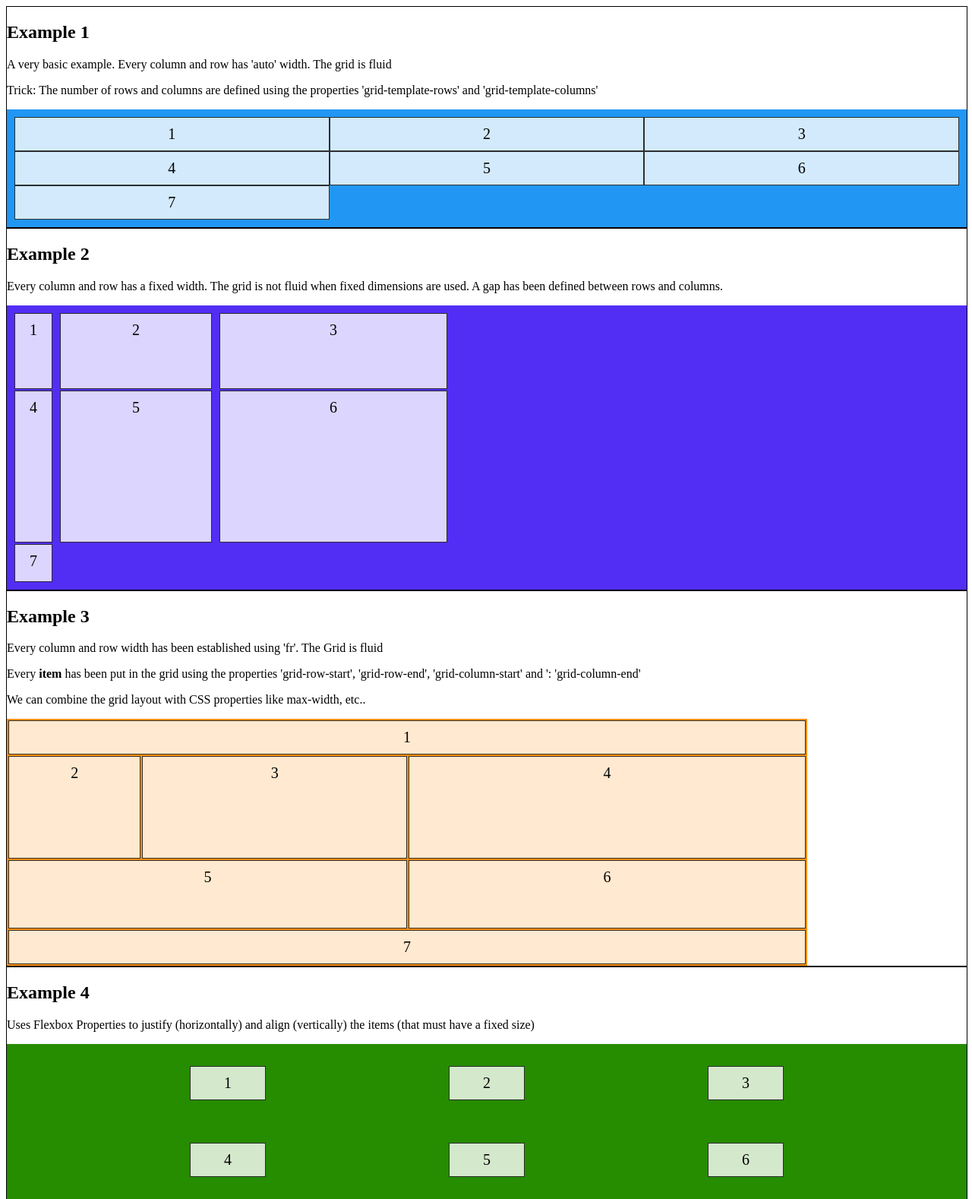
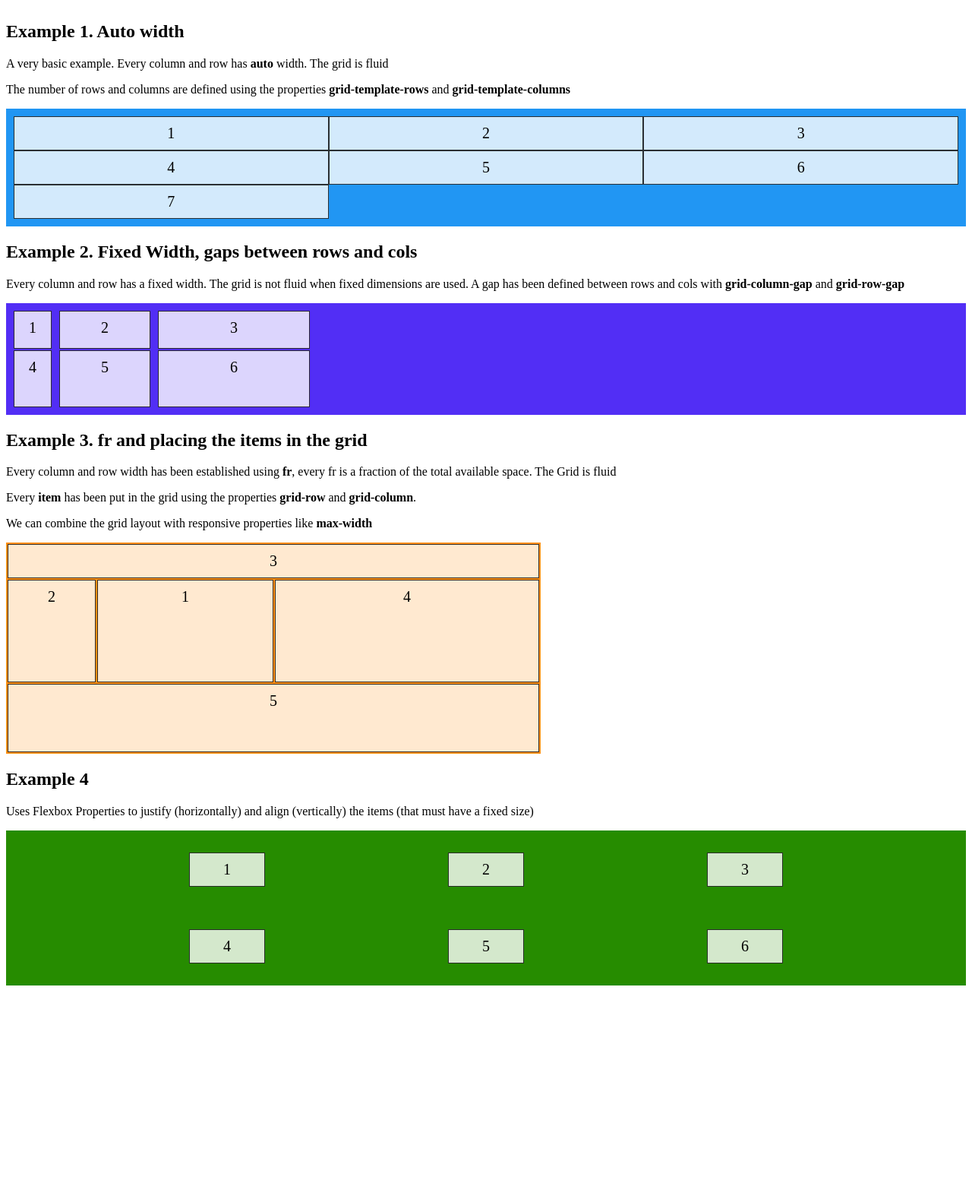
Before and after one commit to classicoman2/snippets-css-and-js, a plain HTML site: page grid/grid-examples.html in a window 1280 px wide. Shown: the top 1578 px of the page at 76% size. After the commit the page ends 1305 px from the top, so only its background shows below. Drawn offline with Linux system fonts and the light colour scheme.

Commit message:
grids simplified and improved explanation

```diff
--- a/grid/grid-examples.css
+++ b/grid/grid-examples.css
@@ -5,17 +5,6 @@ main {
 
 section {
   width: 100%;
-  border: 1px solid black;
-}
-
-/** EXEMPLE 1 **/
-
-.grid-container1 {
-  display: grid;
-  grid-template-columns: auto auto auto;
-  grid-template-rows: auto auto auto;
-  background-color: #2196f3;
-  padding: 10px;
 }
 
 .grid-item {
@@ -26,28 +15,42 @@ section {
   text-align: center;
 }
 
+/** EXEMPLE 1 **/
+
+.grid-container1 {
+  background-color: #2196f3;
+  padding: 10px;
+
+  display: grid;
+  grid-template-columns: auto auto auto;
+  grid-template-rows: auto auto auto;
+}
+
 /** EXEMPLE 2 **/
 
 .grid-container2 {
+  background-color: #522ef5;
+  padding: 10px;
+
   display: grid;
-  grid-template-columns: 50px 200px 300px;
-  grid-template-rows: 100px 200px 50px;
+  grid-template-columns: 50px 120px 200px;
+  grid-template-rows: 50px 75px;
+
   grid-column-gap: 10px;
   grid-row-gap: 2px;
-  background-color: #522ef5;
-  padding: 10px;
 }
 
 /** EXEMPLE 3 **/
 
 .grid-container3 {
+  background-color: #ff9013;
+  padding: 2px;
+  max-width: 700px;
+
   display: grid;
   grid-template-columns: 1fr 2fr 3fr;
   grid-template-rows: 1fr 3fr 2fr;
   grid-gap: 2px;
-  background-color: #ff9013;
-  padding: 2px;
-  max-width: 1050px;
 }
 
 .capsa {
@@ -58,66 +61,43 @@ section {
   text-align: center;
 }
 
-.capsa1 {
-  grid-row-start: 1;
-  grid-row-end: 2;
-  grid-column-start: 1;
-  grid-column-end: 4;
+.capsa3 {
+  grid-row: 1/2;
+  grid-column: 1/4;
 }
 
 .capsa2 {
-  grid-row-start: 2;
-  grid-row-end: 3;
-  grid-column-start: 1;
-  grid-column-end: 2;
+  grid-row: 2/3;
+  grid-column: 1/2;
 }
 
-.capsa3 {
-  grid-row-start: 2;
-  grid-row-end: 3;
-  grid-column-start: 2;
-  grid-column-end: 3;
+.capsa1 {
+  grid-row: 2/3;
+  grid-column: 2/3;
 }
 
 .capsa4 {
-  grid-row-start: 2;
-  grid-row-end: 3;
-  grid-column-start: 3;
-  grid-column-end: 4;
+  grid-row: 2/3;
+  grid-column: 3/4;
 }
 
 .capsa5 {
-  grid-row-start: 3;
-  grid-row-end: 4;
-  grid-column-start: 1;
-  grid-column-end: 3;
-}
-
-
-.capsa6 {
-  grid-row-start: 3;
-  grid-row-end: 4;
-  grid-column-start: 3;
-  grid-column-end: 4;
-}
-
-.capsa7 {
-  grid-row-start: 4;
-  grid-row-end: 5;
-  grid-column-start: 1;
-  grid-column-end: 4;
+  grid-row: 3/4;
+  grid-column: 1/4;
 }
 
 /** EXEMPLE 4 **/
 
 .grid-container4 {
+  background-color: #268c00;
+  padding: 2px;
+  height: 200px;
+
   display: grid;
   grid-template-columns: repeat(3, 100px);
   grid-template-rows: repeat(2, 1fr);
+  grid-gap: 2px;
+
   justify-content: space-evenly;
   align-items: center;
-  grid-gap: 2px;
-  background-color: #268c00;
-  padding: 2px;
-  height: 200px;
 }
--- a/grid/grid-examples.html
+++ b/grid/grid-examples.html
@@ -12,14 +12,15 @@
     <main>
       <!-- EXEMPLE 1 -->
       <section>
-        <h1>Example 1</h1>
+        <h1>Example 1. Auto width</h1>
         <p>
-          A very basic example. Every column and row has 'auto' width. The grid
-          is fluid
+          A very basic example. Every column and row has
+          <strong>auto</strong> width. The grid is fluid
         </p>
         <p>
-          Trick: The number of rows and columns are defined using the properties
-          'grid-template-rows' and 'grid-template-columns'
+          The number of rows and columns are defined using the properties
+          <strong>grid-template-rows</strong> and
+          <strong>grid-template-columns</strong>
         </p>
         <p></p>
         <div class="grid-container1">
@@ -35,11 +36,12 @@
 
       <!-- EXEMPLE 2 -->
       <section>
-        <h1>Example 2</h1>
+        <h1>Example 2. Fixed Width, gaps between rows and cols</h1>
         <p>
           Every column and row has a fixed width. The grid is not fluid when
           fixed dimensions are used. A gap has been defined between rows and
-          columns.
+          cols with <strong> grid-column-gap</strong> and
+          <strong> grid-row-gap</strong>
         </p>
         <p></p>
         <div class="grid-container2">
@@ -49,25 +51,23 @@
           <div class="grid-item">4</div>
           <div class="grid-item">5</div>
           <div class="grid-item">6</div>
-          <div class="grid-item">7</div>
         </div>
       </section>
 
       <!-- EXEMPLE 3 -->
       <section>
-        <h1>Example 3</h1>
+        <h1>Example 3. fr and placing the items in the grid</h1>
         <p>
-          Every column and row width has been established using 'fr'. The Grid
-          is fluid
+          Every column and row width has been established using
+          <strong>fr</strong>, every fr is a fraction of the total available
+          space. The Grid is fluid
         </p>
         <p>
           Every <strong>item</strong> has been put in the grid using the
-          properties 'grid-row-start', 'grid-row-end', 'grid-column-start' and ':
-          'grid-column-end'
+          properties <strong>grid-row</strong> and <strong>grid-column</strong>.
         </p>
         <p>
-          We can combine the grid layout with CSS properties like max-width,
-          etc..
+          We can combine the grid layout with responsive properties like <strong>max-width</strong>
         </p>
         <div class="grid-container3">
           <div class="capsa capsa1">1</div>
@@ -75,8 +75,6 @@
           <div class="capsa capsa3">3</div>
           <div class="capsa capsa4">4</div>
           <div class="capsa capsa5">5</div>
-          <div class="capsa capsa6">6</div>
-          <div class="capsa capsa7">7</div>
         </div>
       </section>
 
```
Also changed, not shown: 1 other file.
